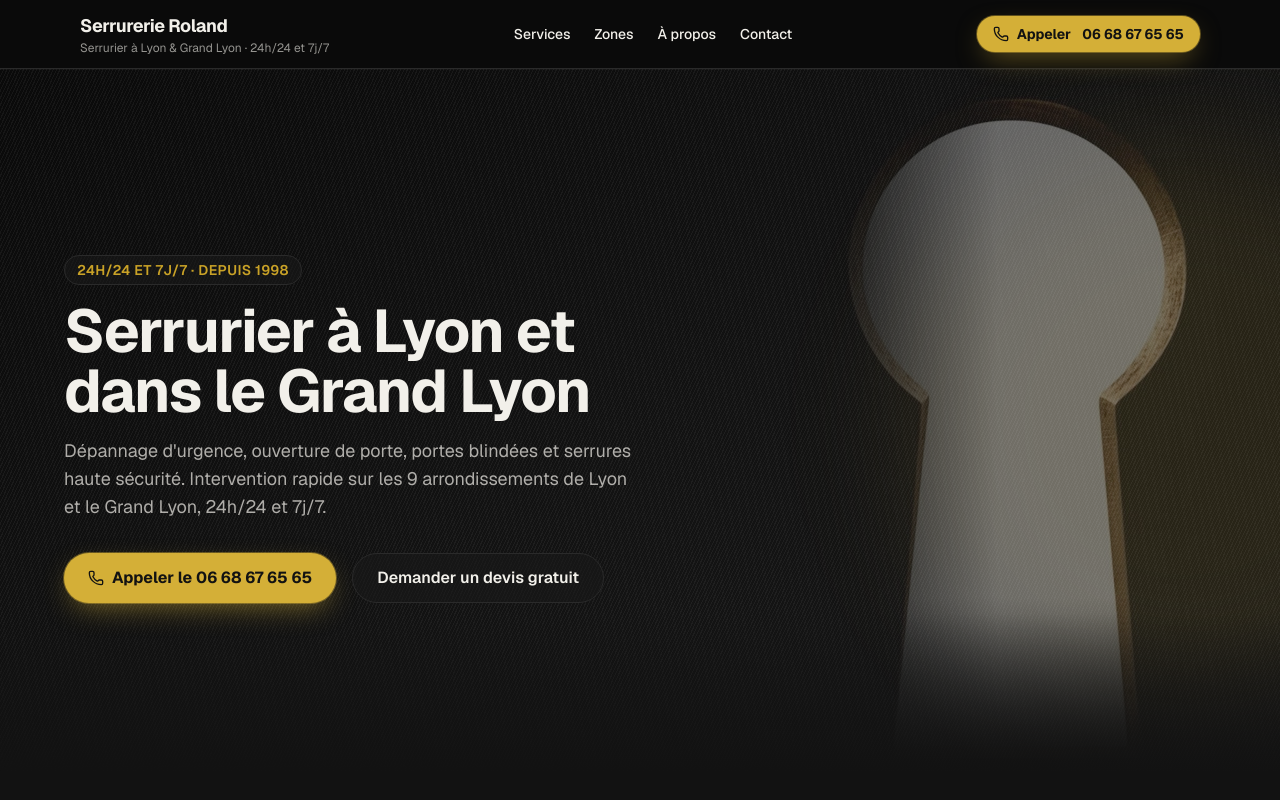
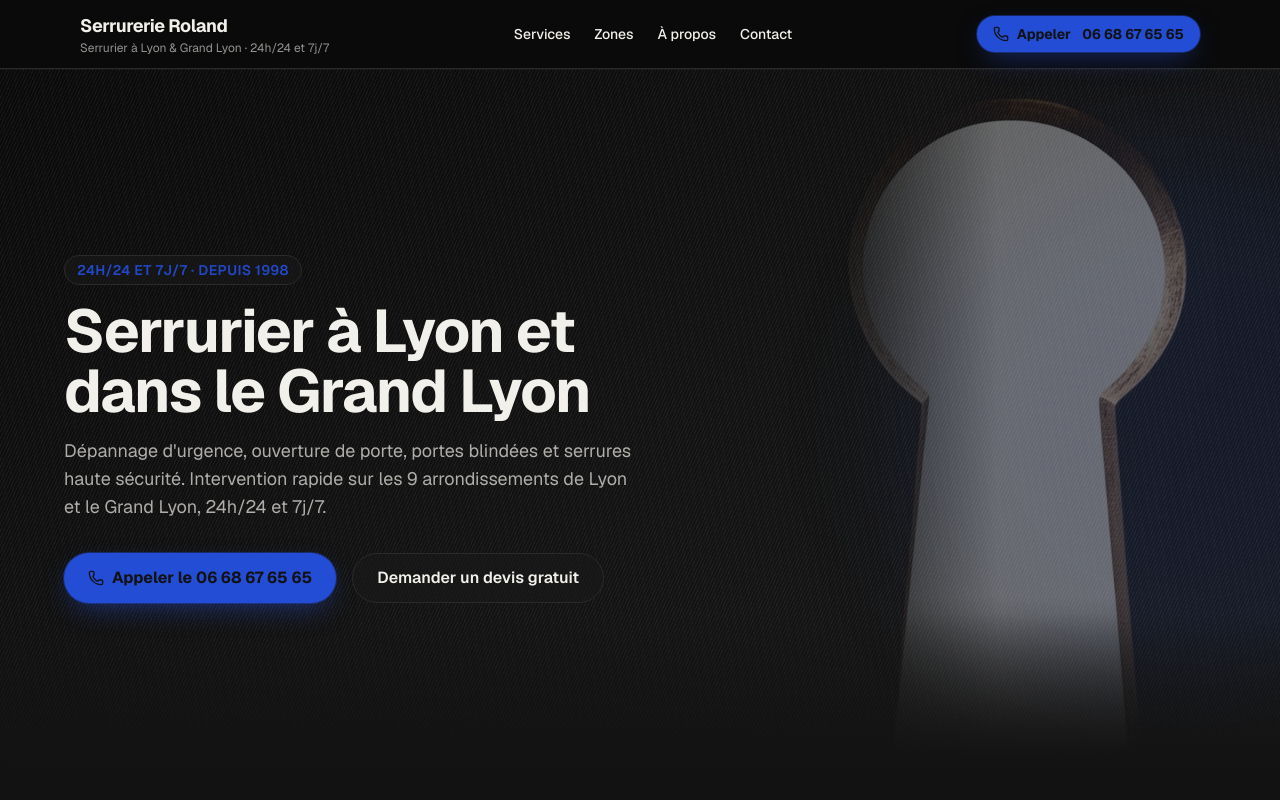
Before and after one commit to zboobinn/serrureriev2, a Next.js app: page / in a window 1280 px wide. Shown: the top 800 px of the page. Built offline with nearby package versions, Linux system fonts and the light colour scheme; no server answers.

Commit message:
changer couleur (bleu foncé)

```diff
--- a/src/app/globals.css
+++ b/src/app/globals.css
@@ -15,32 +15,40 @@
  *   surface-2    : élévation supplémentaire (niveau 2)
  *   border       : bordure discrète sur fond sombre
  *
- * CHANGER LA COULEUR D'ACCENT DU SITE : modifier UNIQUEMENT les 4 lignes
- * --accent / --accent-foreground / --accent-strong / --accent-muted
- * ci-dessous. Tout le reste du site (boutons, liens, icônes, halos/glow
- * d'ombre, focus ring clavier) consomme ces 4 tokens — via les utilitaires
+ * CHANGER LA COULEUR D'ACCENT DU SITE : modifier UNIQUEMENT --accent-base
+ * ci-dessous. --accent, --accent-strong et --accent-muted en sont dérivés
+ * automatiquement via color-mix() (supporté Chrome 111+/Safari 16.2+/
+ * Firefox 113+ — cohérent avec le rgb(from …) déjà utilisé plus bas pour les
+ * halos d'ombre). Tout le reste du site (boutons, liens, icônes, halos/glow
+ * d'ombre, focus ring clavier) consomme ces tokens — via les utilitaires
  * Tailwind text-accent/bg-accent/border-accent-strong/etc. déclarés dans le
  * bloc @theme inline plus bas, ou via var(--accent) directement dans ce
  * fichier. Aucune couleur d'accent n'est codée en dur ailleurs dans le code
  * (composants, pages) : un grep sur des hex ou classes Tailwind du type
  * "yellow-" ou "amber-" ne doit rien remonter en dehors de ce fichier.
  *
- * Contrainte accessibilité (WCAG AA) à revérifier après tout changement :
- *   --accent        : utilisé en fond de bouton/CTA avec du texte sombre
- *                      (--accent-foreground) par-dessus → il faut un
- *                      contraste AA (4.5:1 texte normal / 3:1 gros texte)
+ * --accent-foreground reste une valeur manuelle simple (texte sur bouton
+ * --accent) : pas de formule automatique clair/foncé selon la luminosité de
+ * la base, la logique n'apportait pas assez de valeur pour la complexité.
+ *
+ * Contrainte accessibilité (WCAG AA) À REVÉRIFIER VISUELLEMENT après TOUT
+ * changement de --accent-base — le color-mix() calcule une teinte plausible
+ * mais ne garantit pas le contraste selon la teinte choisie :
+ *   --accent        : fond de bouton/CTA avec --accent-foreground par-dessus
+ *                      → contraste AA (4.5:1 texte normal / 3:1 gros texte)
  *                      entre --accent et --accent-foreground.
- *   --accent-strong : utilisé comme couleur de TEXTE sur fond sombre
- *                      (--background/--surface, ~#121212/#1a1a1a) → il faut
- *                      un contraste AA (4.5:1) entre --accent-strong et ce
- *                      fond sombre. En général --accent-strong doit être un
- *                      poil plus clair/saturé que --accent pour bien lire en
- *                      petit texte sur fond sombre.
+ *   --accent-strong : couleur de TEXTE sur fond sombre (--background/
+ *                      --surface, ~#121212/#1a1a1a) → contraste AA (4.5:1)
+ *                      entre --accent-strong et ce fond sombre. Si une
+ *                      teinte donnée échoue, ajuster le pourcentage de
+ *                      color-mix (plus de noir mélangé = plus foncé/contrasté
+ *                      sur fond sombre... jusqu'à un certain point, une
+ *                      teinte trop sombre finit par manquer de saturation
+ *                      perçue — vérifier au cas par cas).
  *   --accent-muted  : bordures/icônes secondaires, pas de texte dessus →
- *                      pas de contrainte AA stricte, viser ~60-70% de la
- *                      luminosité de --accent.
- * Vérifier les deux paires avec un outil de contraste (ex. WebAIM Contrast
- * Checker) avant de livrer un changement de couleur.
+ *                      pas de contrainte AA stricte.
+ * Vérifier avec un outil de contraste (ex. WebAIM Contrast Checker) avant de
+ * livrer un changement de couleur.
  */
 :root {
   /* Chrome natif (inputs, scrollbars, date pickers…) rendu sombre par
@@ -55,10 +63,13 @@
   --brand-2: #171717; /* un ton au-dessus, pour la profondeur */
   --brand-foreground: #f2f0ea;
 
-  --accent: #d4af37; /* or brossé */
-  --accent-foreground: #121212;
-  --accent-strong: #c9a227; /* or plus soutenu, texte */
-  --accent-muted: #8a7434; /* or assourdi — bordures discrètes, icônes secondaires */
+  --accent-base: #244dd6; /* SEULE valeur à changer pour recolorer le site */
+  --accent: var(--accent-base); /* or brossé */
+  --accent-foreground: #121212; /* manuel, voir commentaire ci-dessus */
+  /* or plus soutenu, texte — base assombrie de 7% (93% base / 7% noir) */
+  --accent-strong: color-mix(in srgb, var(--accent-base) 93%, black);
+  /* or assourdi — bordures discrètes, icônes secondaires — base assombrie de 34% */
+  --accent-muted: color-mix(in srgb, var(--accent-base) 66%, black);
 
   --surface: #1a1a1a;
   --surface-2: #232323;
```
